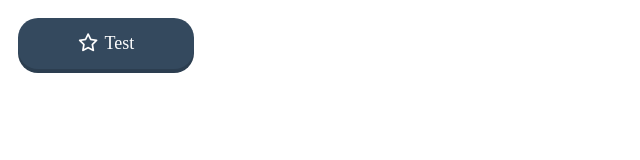
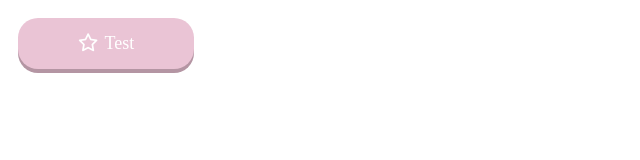
Before and after one commit to Soraien/notion_widgets, a plain HTML site: page button.html in a window 1280 px wide. Shown: the whole page, without its empty margins (0-640 px from the left). Drawn offline with Linux system fonts and the light colour scheme.

Commit message:
Update button.html

```diff
--- a/button.html
+++ b/button.html
@@ -244,7 +244,7 @@
 
 <body>
 
-  <button class="btn large my-color rounded threeD" type="button" onclick="navigate()"> <i class="fa-regular fa-star"></i> Test</button>
+  <button class="btn large pink rounded threeD" type="button" onclick="navigate()"> <i class="fa-regular fa-star"></i> Test</button>
 
   <script>
     function navigate() {
```
